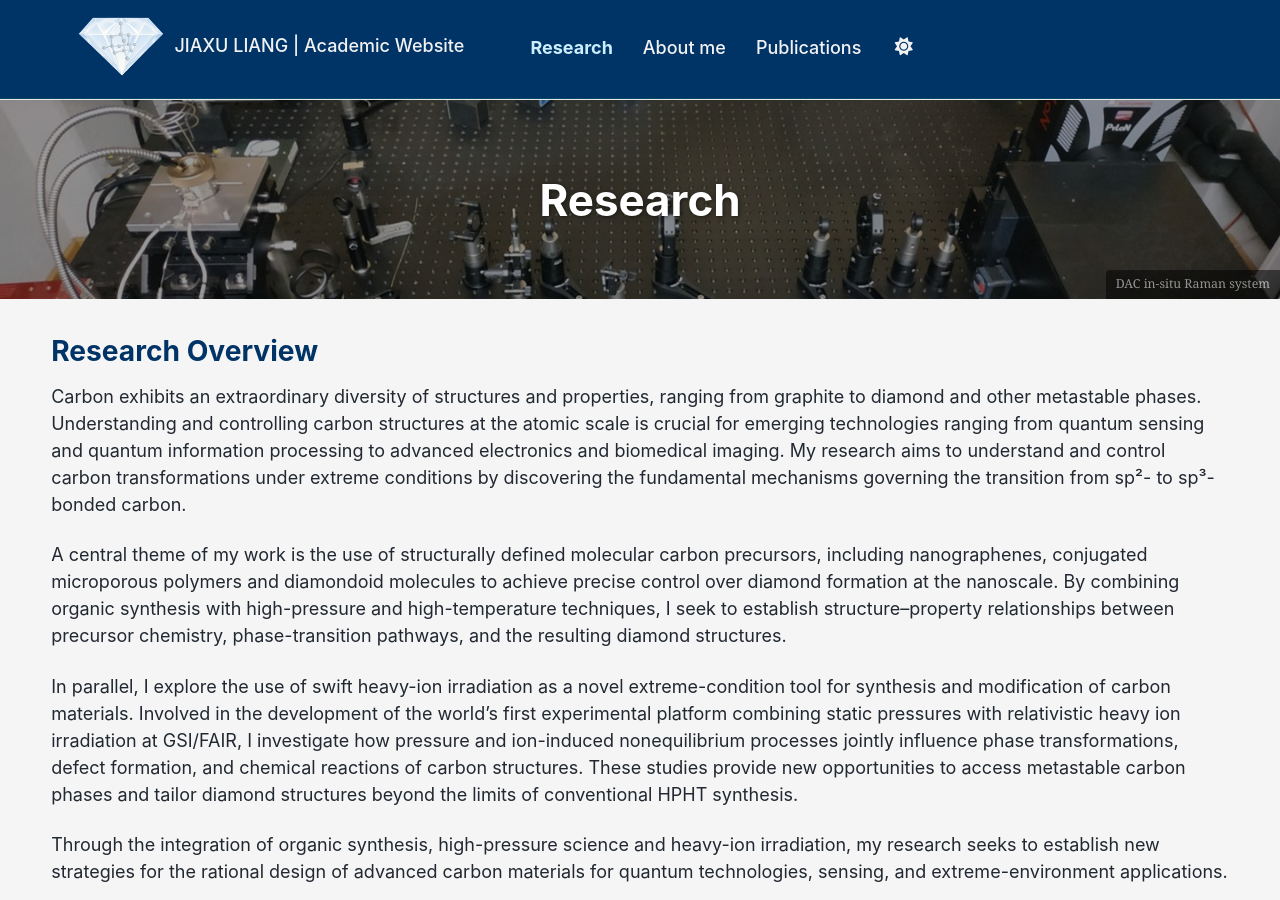
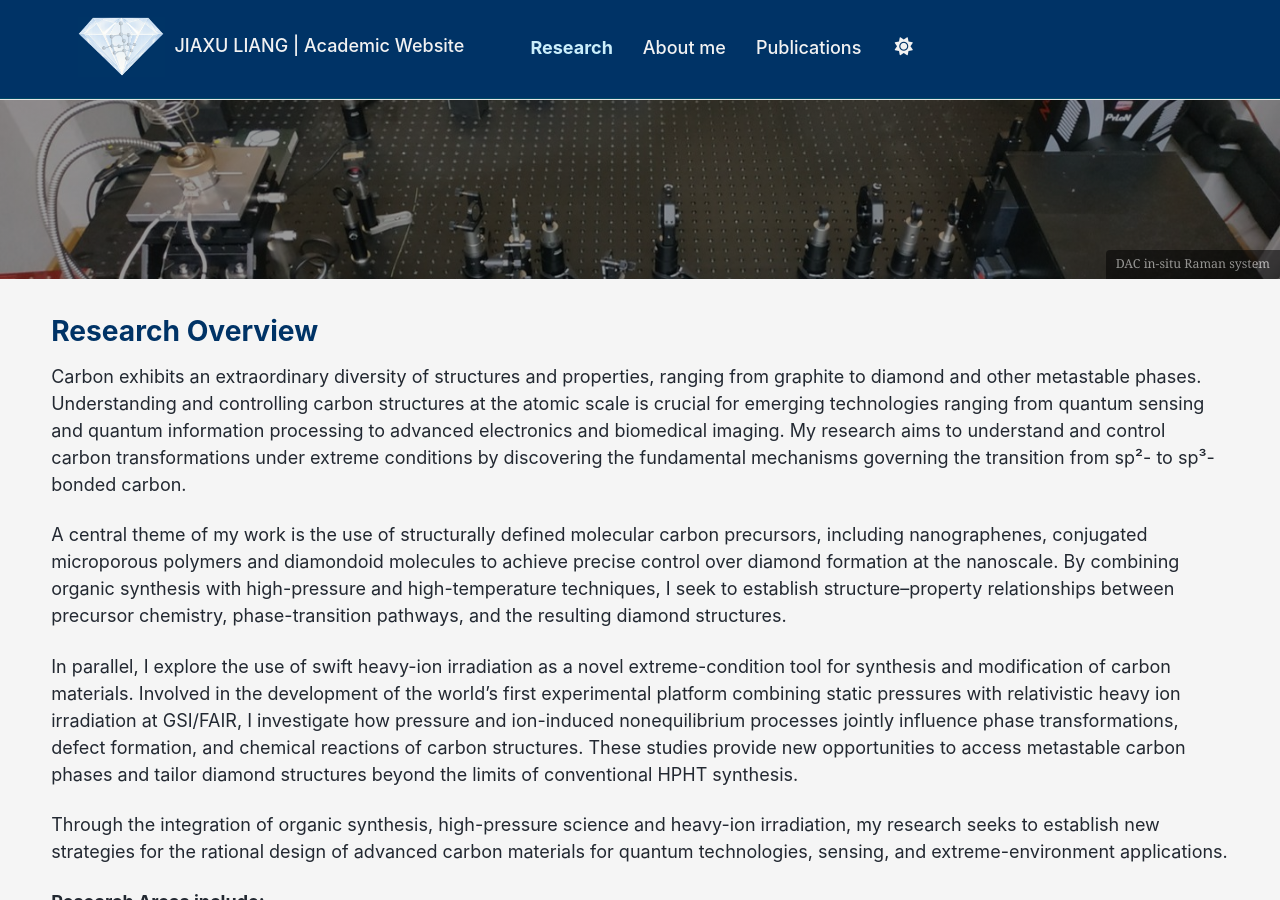
Before and after one commit to liangjiaxu-research/liangjiaxu-research.github.io, a Jekyll site: the page built from _pages/research.md, in a window 1280 px wide and 900 px high. Built offline with Jekyll 4.4.1, drawn with Linux system fonts in a browser that asks for light colours; a script bundle is joined from its source files by our own code; library files that are not in the unit come from our copies.

Commit message:
Update _custom.scss

```diff
--- a/_sass/_custom.scss
+++ b/_sass/_custom.scss
@@ -34,11 +34,12 @@ body {
 .page__hero--overlay.home-hero .page__title {
     display: none;
 }
-
+.page__hero--overlay.research-hero .page__title {
+    display: none;
+}
 .page__hero--overlay.home-hero {
     min-height: 60vh;
 }
-
 .page__hero--overlay.research-hero {
     min-height: 20vh;
 }
```
